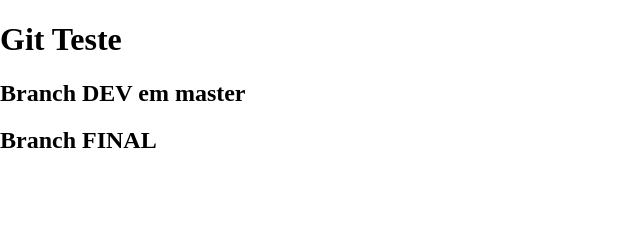
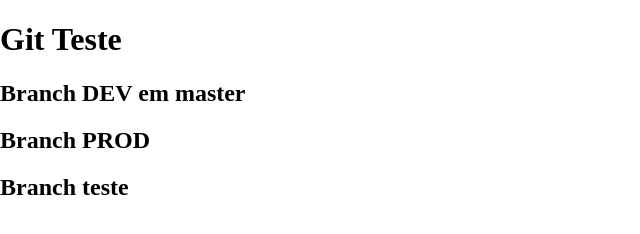
Before and after one commit to gustavovantol/teste-gu, a plain HTML site: page index.html in a window 1280 px wide. Shown: the whole page, without its empty margins (0-640 px from the left). Drawn offline with Linux system fonts and the light colour scheme.

Commit message:
no message

```diff
--- a/index.html
+++ b/index.html
@@ -17,6 +17,7 @@
 <body style="padding:0; margin:0">
 	<h1>Git Teste</h1>
 	<h2>Branch DEV em master</h2>
-	<h2>Branch FINAL</h2>
+	<h2>Branch PROD</h2>
+	<h2>Branch teste</h2>
 </body>
 </html>
```
